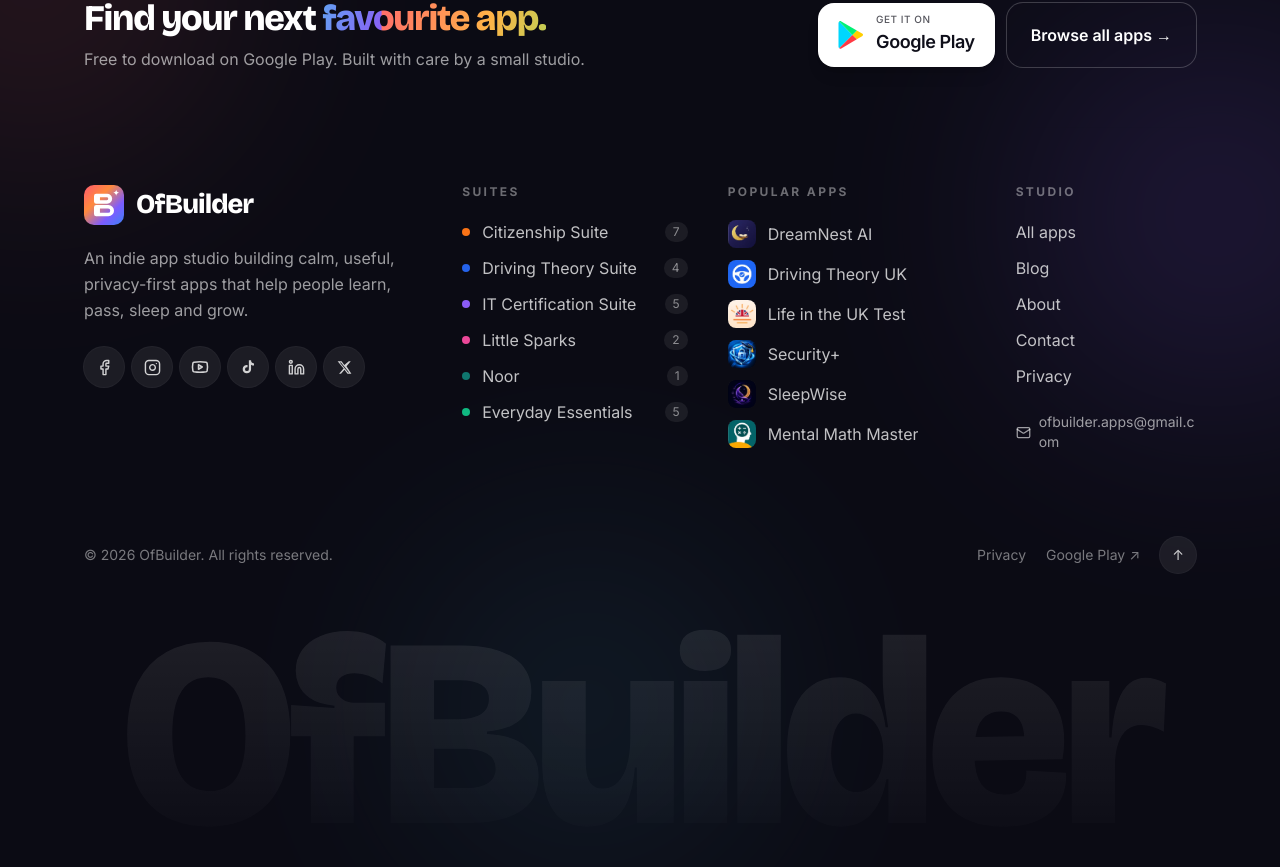
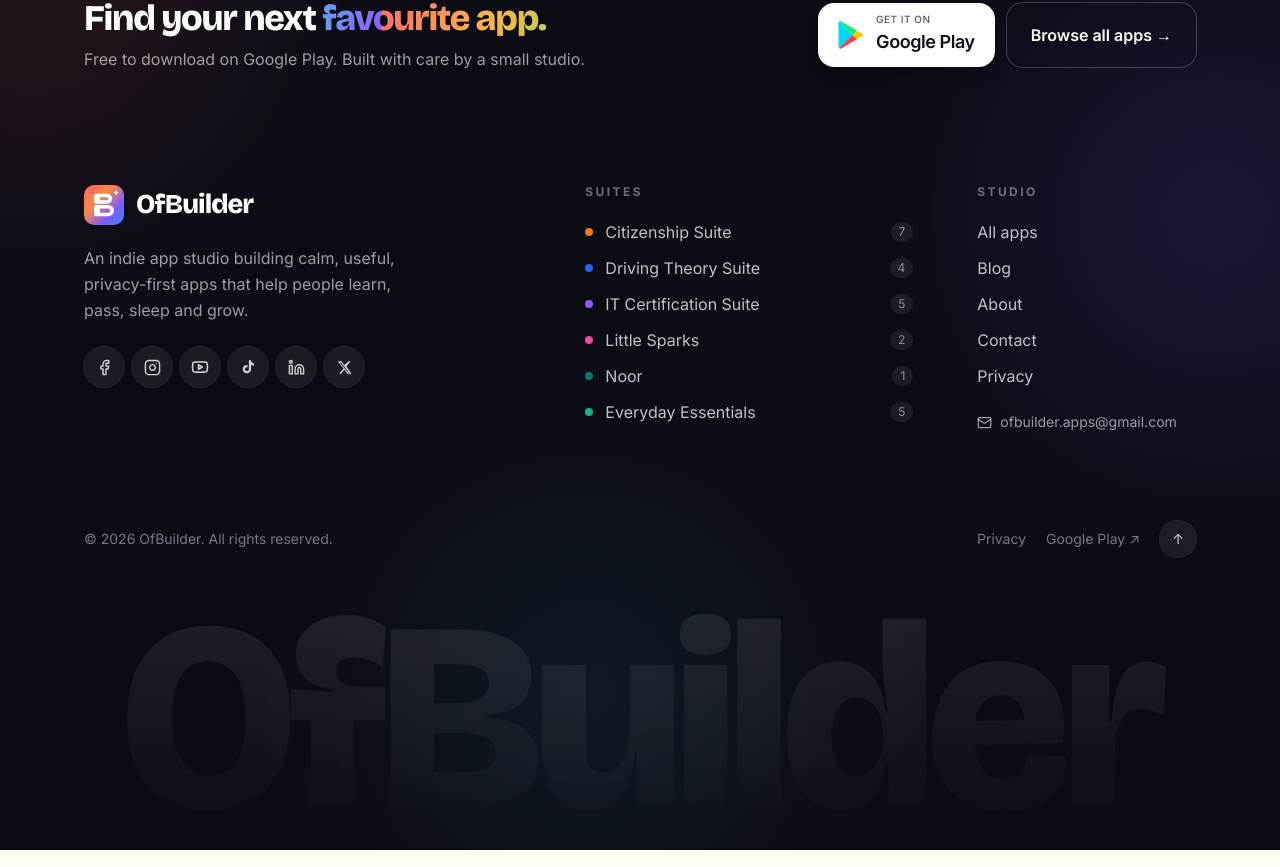
Before and after one commit to ofbuilder-dev/ofbuilder.com, a Next.js app: page / in a window 1280 px wide. Shown: the part 8818-9685 px from the top of the page. Built offline with nearby package versions, Linux system fonts and the light colour scheme.

Commit message:
Footer: remove the Popular apps column

```diff
--- a/components/site/Footer.tsx
+++ b/components/site/Footer.tsx
@@ -1,11 +1,8 @@
-/* eslint-disable @next/next/no-img-element */
 import Link from "next/link";
 import { Facebook, Instagram, Linkedin, Mail, Youtube } from "lucide-react";
-import { appsInSuite, contactEmail, getApp, playDeveloperUrl, socials, suites } from "@/lib/apps";
+import { appsInSuite, contactEmail, playDeveloperUrl, socials, suites } from "@/lib/apps";
 import PlayBadge from "@/components/ui/PlayBadge";
 import Logo from "./Logo";
-
-const POPULAR = ["dreamnest", "driving-theory", "life-in-the-uk", "security-plus", "sleepwise", "mental-math"];
 
 function XLogo({ size = 16 }: { size?: number }) {
   return (
@@ -37,8 +34,6 @@
 }
 
 export default function Footer() {
-  const popular = POPULAR.map((s) => getApp(s)!).filter(Boolean);
-
   return (
     <footer className="relative mt-24 overflow-hidden bg-[#0b0b14] text-white">
       {/* soft colour glow */}
@@ -69,7 +64,7 @@
         </div>
 
         {/* Columns */}
-        <div className="grid grid-cols-2 gap-x-6 gap-y-12 py-14 lg:grid-cols-[1.5fr_1fr_1.1fr_0.8fr] lg:gap-10">
+        <div className="grid grid-cols-2 gap-x-6 gap-y-12 py-14 lg:grid-cols-[1.6fr_1.2fr_0.8fr] lg:gap-16">
           <div className="col-span-2 lg:col-span-1">
             <Logo light size={40} />
             <p className="mt-5 max-w-xs leading-relaxed text-white/60">
@@ -106,21 +101,7 @@
             </ul>
           </div>
 
-          <div>
-            <Heading>Popular apps</Heading>
-            <ul className="mt-5 space-y-3">
-              {popular.map((a) => (
-                <li key={a.slug}>
-                  <Link href={`/${a.slug}/`} className="group flex items-center gap-3 text-white/75 transition-colors hover:text-white">
-                    <img src={a.icon} alt="" width={28} height={28} className="h-7 w-7 shrink-0 rounded-lg transition-transform group-hover:-rotate-6 group-hover:scale-110" loading="lazy" />
-                    <span className="truncate">{a.shortName}</span>
-                  </Link>
-                </li>
-              ))}
-            </ul>
-          </div>
-
-          <div>
+          <div className="col-span-2 sm:col-span-1">
             <Heading>Studio</Heading>
             <ul className="mt-5 space-y-3 text-white/75">
               {[
```
